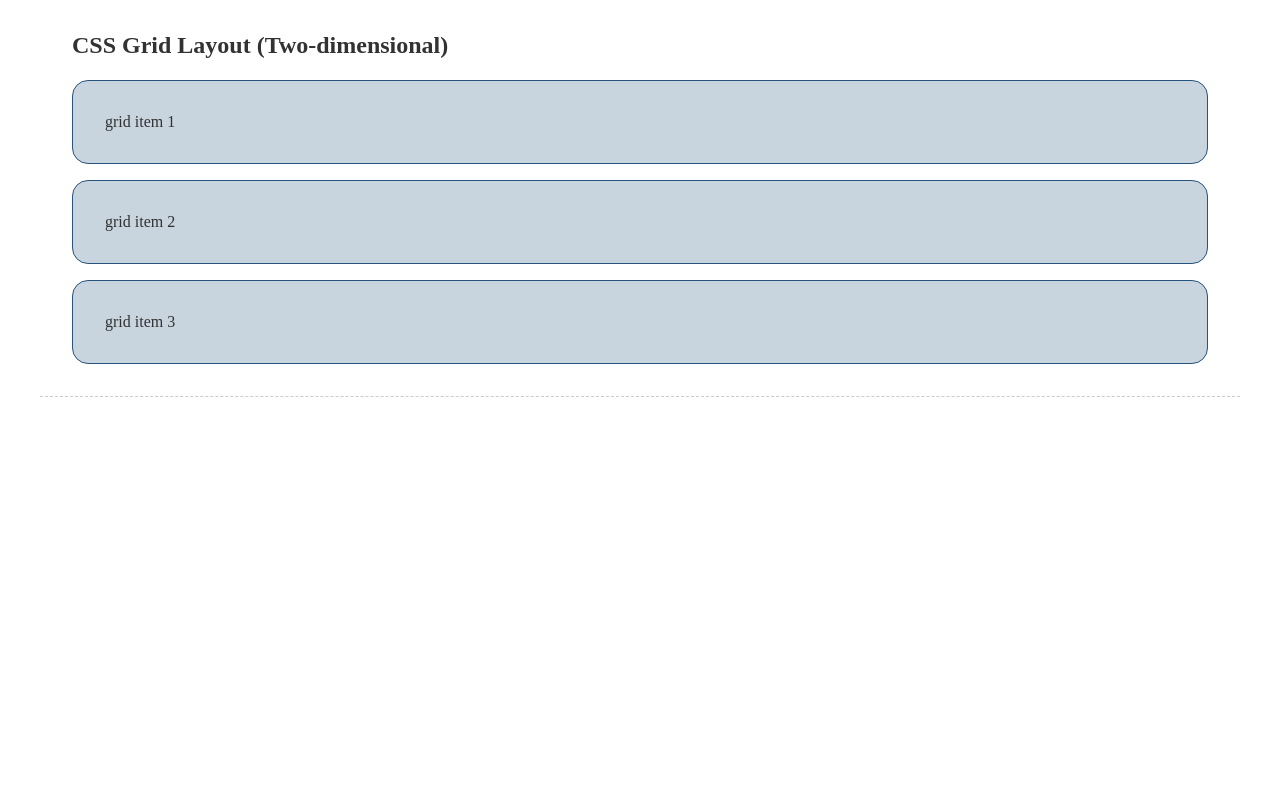
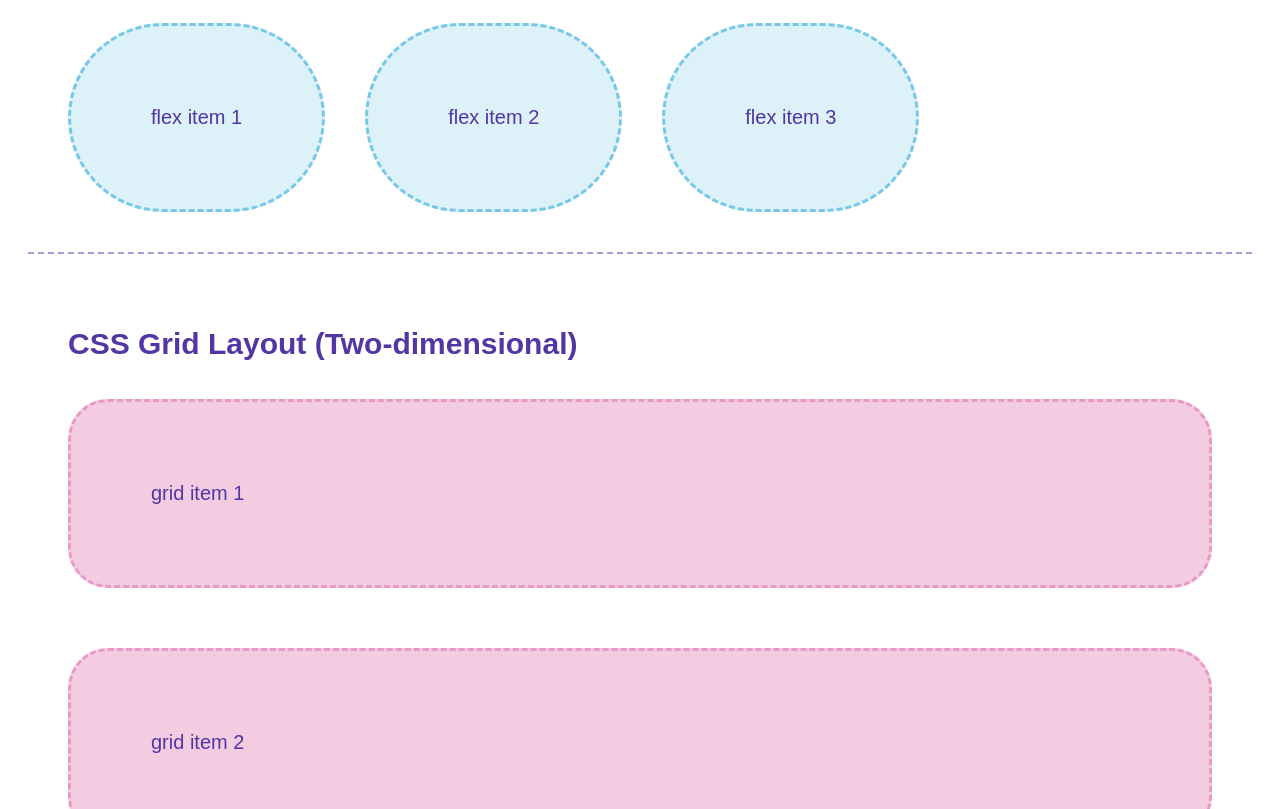
Before and after one commit to radurham93/webdev-task-002, a plain HTML site: page index.html in a window 1280 px wide. Shown: the part 574-1383 px from the top of the page. Before the commit the page ends 1019 px from the top, so only its background shows below. Drawn offline with Linux system fonts and the light colour scheme.

Commit message:
added layout files

```diff
--- a/css/style.css
+++ b/css/style.css
@@ -3,25 +3,27 @@
 
 .flex {
     display: flex;
-    gap: 1rem;
+    gap: 2rem;
   }
 
   .flex__item {
     background-color: rgba(var(--flex-color), 0.25);
-    border: 1px solid rgba(var(--flex-color), 1);
-    padding: 2em;
-    border-radius: 1rem;
+    border: 3px dashed rgba(var(--flex-color), 1);
+    padding: 4em;
+    border-radius: 6rem;
 
   }
 
+
+
   .grid {
     display: grid;
-    gap: 1rem;
+    gap: 3rem;
   }
 
   .grid__item {
-    background-color: rgba(var(--grid-color), 0.25);
-    border: 1px solid rgba(var(--grid-color), 1);
-    border-radius: 1rem;
-    padding: 2em;
+    background-color: rgba(var(--grid-color), 0.5);
+    border: 3px dashed rgba(var(--grid-color), 1);
+    border-radius: 2rem;
+    padding: 4em;
 }
--- a/css/utility.css
+++ b/css/utility.css
@@ -8,10 +8,10 @@
 --blue:       038, 084, 124;
 */
 
---flex-color:   239, 071, 111;
---grid-color:   038, 084, 124;
-
---text-color:   050, 050, 050;
+--flex-color:   119, 200, 231;
+--grid-color:   232, 153, 198;
+--flex-border-color: 8, 102, 133;
+--text-color:   82, 54, 163;
 
 }
 
@@ -19,7 +19,8 @@
 
 html {
     box-sizing: border-box;
-    font-size: 16px;
+    font-size: 20px;
+    font-family: Arial, Helvetica, sans-serif;
   }
 
   *, *::before, *::after {
@@ -28,11 +29,11 @@ html {
 
 body {
     color: rgba(var(--text-color), 1);
-    padding: 2rem;
+    padding: 1rem;
 }
 
 section {
-    border-bottom: 1px dashed rgba(var(--text-color), 0.25);
+    border-bottom: 2px dashed rgba(var(--text-color), 0.5);
     padding: 2rem;
     margin: 0.5rem 0;
 }
@@ -40,7 +41,7 @@ section {
 h1, h2, h3, h4, h5, h6 {
     color: rgba(var(--text-color), 1);
     line-height: 1;
-    margin-bottom: 1.45rem;
+    margin-bottom: 2rem;
 }
 
 p {
```
Also changed, not shown: css/flex-layout.css (+6 -6 lines), css/layout1.css (added, +12 -0 lines), flex-layout.html (+4 -4 lines), grid-layout.html (+4 -4 lines), layout1.html (added, +41 -0 lines).
